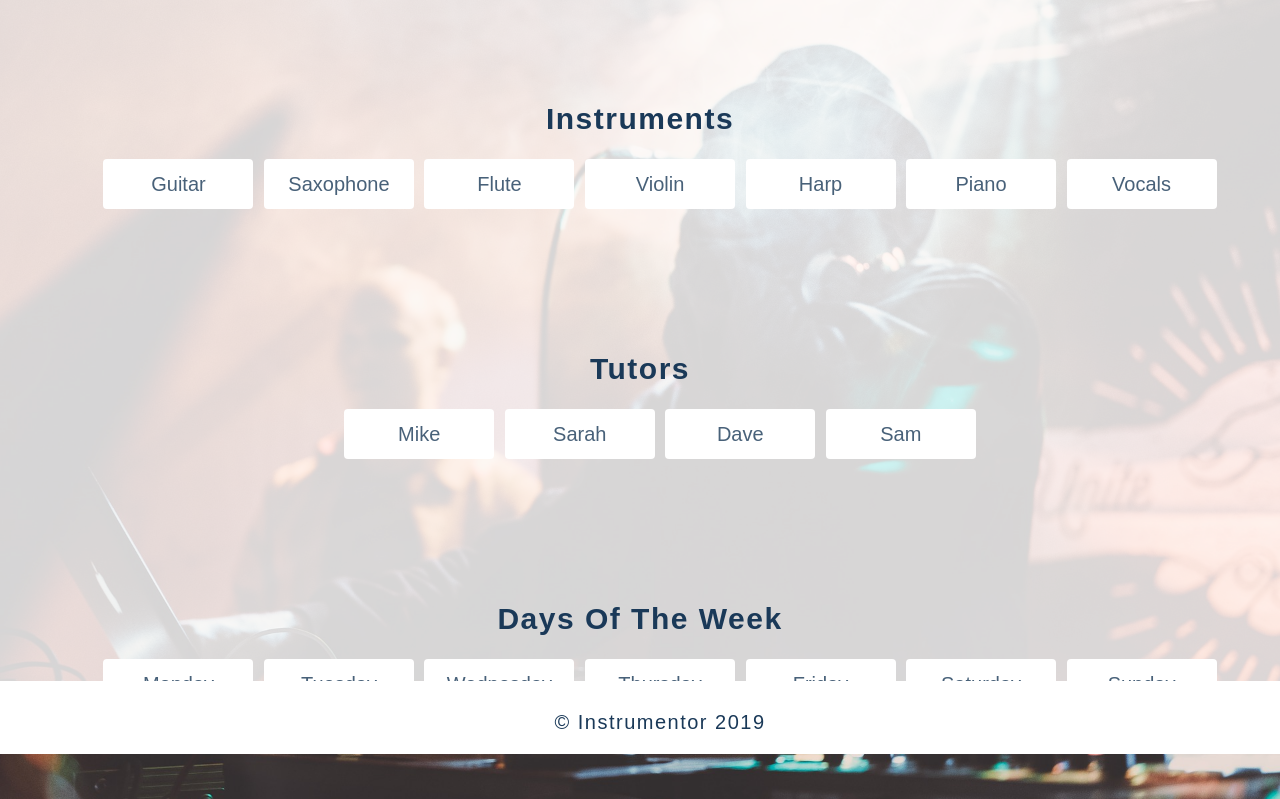
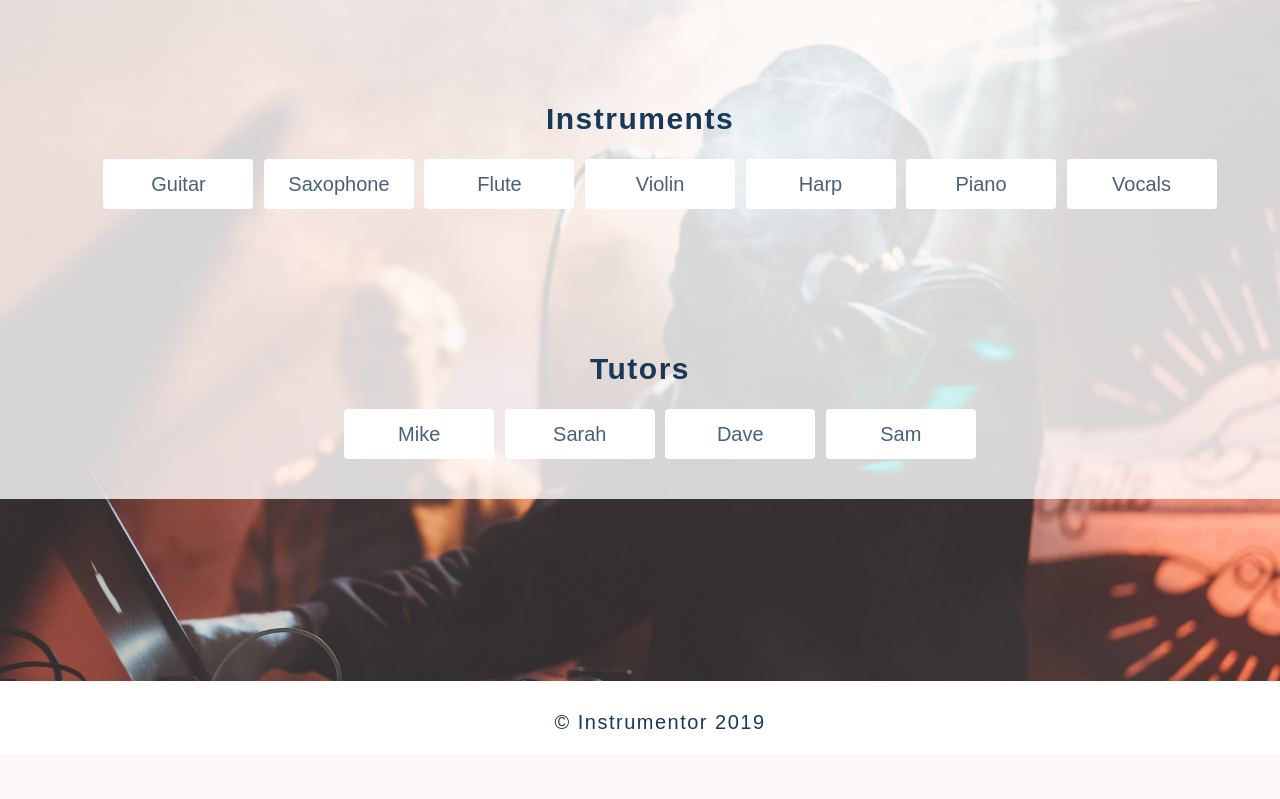
Before and after one commit to ICBNZ/musicapp, a Django app: page /home/schedule/ in a window 1280 px wide. Shown: the part 46-845 px from the top of the page. After the commit the page ends 775 px from the top, so only its background shows below. Run offline with Django 3.2, Linux system fonts and the light colour scheme; data comes from the database, SQL or seed files in the repository; both versions use the stored data as it was after the commit.

Commit message:
schedule fixed

```diff
--- a/musicapp_project3/home/templates/schedule.html
+++ b/musicapp_project3/home/templates/schedule.html
@@ -30,17 +30,6 @@
     </ul>
 
 
-<h3>Days Of The Week</h3>
-<ul><div class="btn-group2">
-	<button class="button2"><a href="Monday">Monday</a></button>
-	<button class="button2"><a href="Tuesday">Tuesday</a></button>
-	<button class="button2"><a href="Wednesday">Wednesday</a></button>
-  <button class="button2"><a href="Thursday">Thursday</a></button>
-  <button class="button2"><a href="Friday">Friday</a></button>
-	<button class="button2"><a href="Saturday">Saturday</a></button>
-  <button class="button2"><a href="Sunday">Sunday</a></button>
-    </div>
-</ul>
   </div>
   </section>
 
```
Also changed, not shown: musicapp_project3/db.sqlite3.
